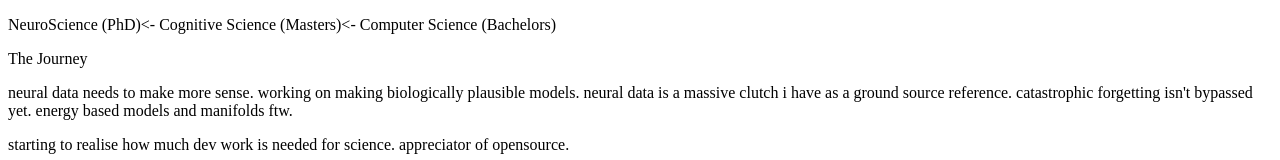
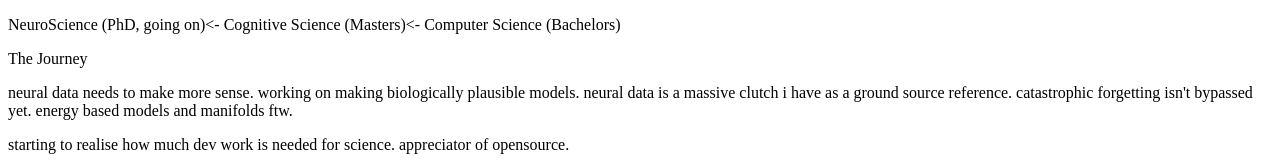
Before and after one commit to Chetank99/chetank99.github.io, a plain HTML site: page index.html in a window 1280 px wide. Shown: the top 160 px of the page. Drawn offline with Linux system fonts and the light colour scheme.

Commit message:
Update index.html

```diff
--- a/index.html
+++ b/index.html
@@ -4,7 +4,7 @@
     <title>My Website</title>
 </head>
 <body>
-    <p>NeuroScience (PhD)<- Cognitive Science (Masters)<- Computer Science (Bachelors)</p>
+    <p>NeuroScience (PhD, going on)<- Cognitive Science (Masters)<- Computer Science (Bachelors)</p>
     <p>The Journey</p>
     <p>neural data needs to make more sense. working on making biologically plausible models. neural data is a massive clutch i have as a ground source reference. catastrophic forgetting isn't bypassed yet. energy based models and manifolds ftw.</p>
     <p>starting to realise how much dev work is needed for science. appreciator of opensource.</p>
```
